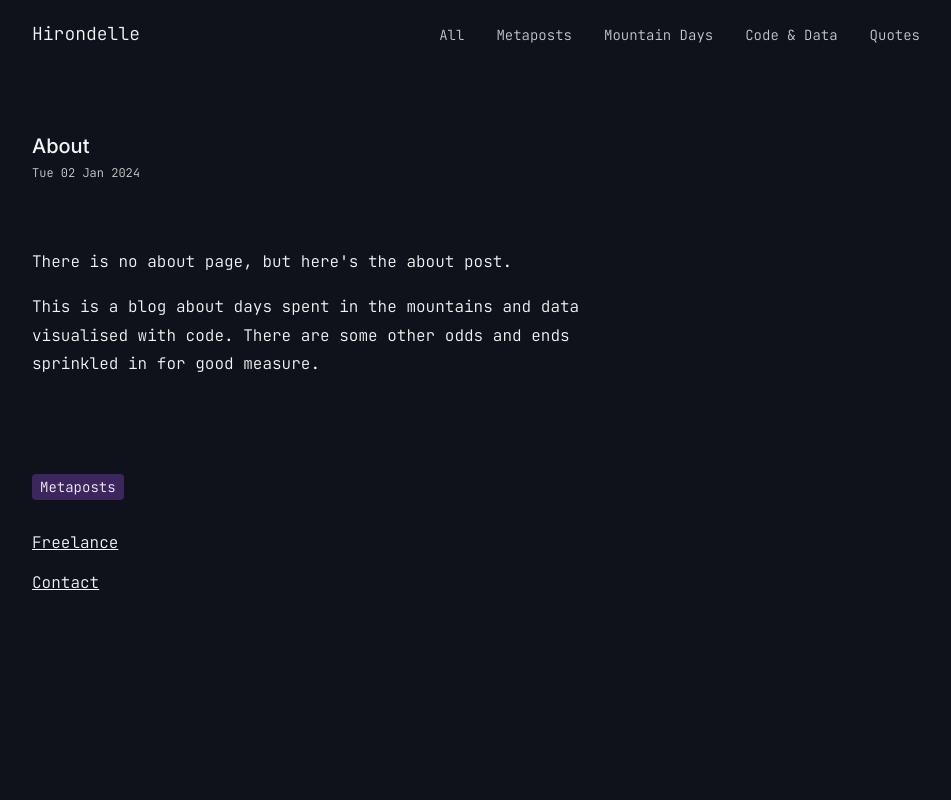
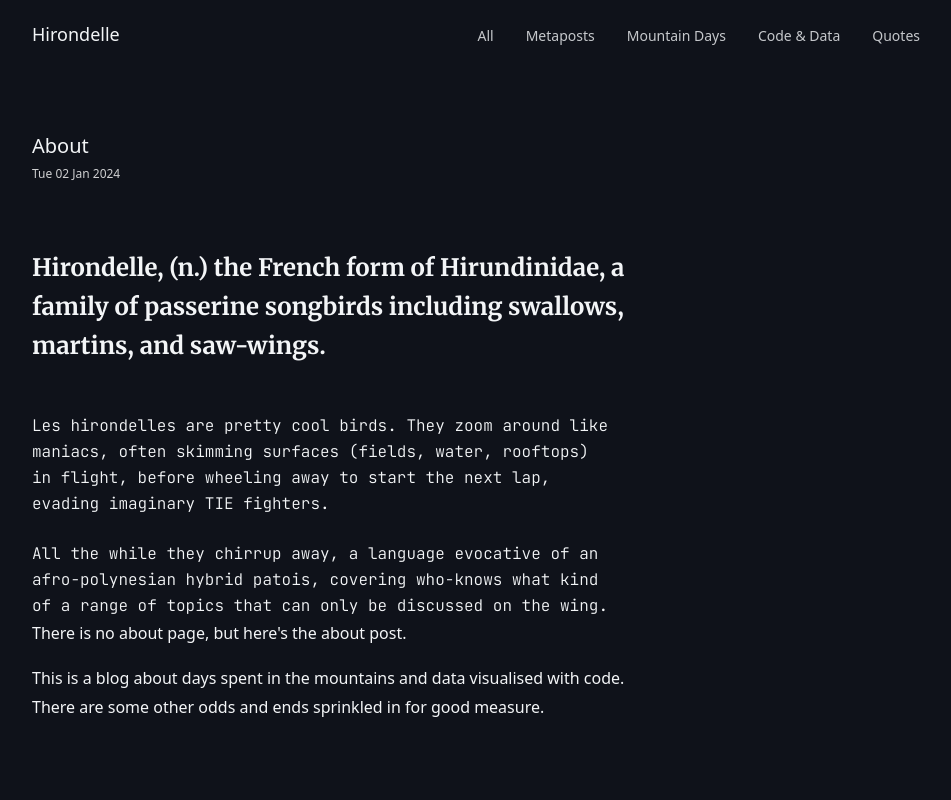
Before and after one commit to samjamead/hirondelle, a Next.js app: page /about in a window 1280 px wide. Shown: the top 800 px of the page, without its empty margins (160-1111 px from the left). Built offline with nearby package versions, Linux system fonts and the light colour scheme.

Commit message:
Going somewhere... but where?

```diff
--- /dev/null
+++ b/_components/page-hero.tsx
@@ -0,0 +1,3 @@
+export default function PageHero({ children }: { children: React.ReactNode }) {
+  return <div className='py-24'>{children}</div>;
+}
--- a/_components/post-list.tsx
+++ b/_components/post-list.tsx
@@ -20,16 +20,16 @@
 
   useEffect(() => {
     const filteredPosts = posts.filter((post) =>
-      category ? post.category === category : post
+      category ? post.category === category : post,
     );
     setPostList(filteredPosts);
   }, [category, posts]);
 
   return (
     <div>
-      <div className='my-16 flex flex-col lg:flex-row justify-between items-start lg:items-center gap-8'>
+      <div className='pb-16 flex flex-col lg:flex-row justify-between items-start lg:items-center gap-8'>
         <p>
-          {category && <span>{category}: </span>}
+          {category ? <span>{category}: </span> : 'A total of '}
           {postList.length} posts
         </p>
         {category && category === 'Mountains' && (
--- a/app/(posts)/about/page.mdx
+++ b/app/(posts)/about/page.mdx
@@ -9,6 +9,23 @@
 
 <PostHero metadata={metadata} />
 
+<h2 className='text-2xl max-w-2xl font-bold leading-relaxed mb-12 font-merriweather'>
+  Hirondelle, (n.) the French form of Hirundinidae, a family of passerine
+  songbirds including swallows, martins, and saw-wings.
+</h2>
+<div className='font-jetBrainsMono leading-relaxed max-w-xl space-y-6'>
+  <p>
+    Les hirondelles are pretty cool birds. They zoom around like maniacs, often
+    skimming surfaces (fields, water, rooftops) in flight, before wheeling away
+    to start the next lap, evading imaginary TIE fighters.{' '}
+  </p>
+  <p>
+    All the while they chirrup away, a language evocative of an afro-polynesian
+    hybrid patois, covering who-knows what kind of a range of topics that can
+    only be discussed on the wing.
+  </p>
+</div>
+
 There is no about page, but here's the about post.
 
 This is a blog about days spent in the mountains and data visualised with code. There are some other odds and ends sprinkled in for good measure.
--- a/app/(posts)/posts.css
+++ b/app/(posts)/posts.css
@@ -1,8 +1,3 @@
-h1,
-h2 {
-  font-family: 'Inter', sans-serif;
-}
-
 h3 {
   font-family: 'JetBrains Mono', monospace;
   text-transform: uppercase;
--- a/app/globals.css
+++ b/app/globals.css
@@ -10,7 +10,7 @@
 
 @media (prefers-color-scheme: dark) {
   :root {
-    --foreground: 200 20% 96%;
+    --foreground: 226 100% 94%;
     --background: 221 28% 8%;
     --card-bg: 221 28% 17%;
   }
--- a/app/layout.tsx
+++ b/app/layout.tsx
@@ -1,14 +1,21 @@
 import type { Metadata } from 'next';
-import { Inter, JetBrains_Mono } from 'next/font/google';
+import { Inter, JetBrains_Mono, Merriweather } from 'next/font/google';
 import './globals.css';
 import Header from '@/_components/header';
 import Footer from '@/_components/footer';
 import { Suspense } from 'react';
 import Loading from './loading';
 
-const inter = Inter({ subsets: ['latin'] });
-const jetBrainsMono = JetBrains_Mono({ subsets: ['latin'] });
-
+const inter = Inter({ subsets: ['latin'], variable: '--font-inter' });
+const jetBrainsMono = JetBrains_Mono({
+  subsets: ['latin'],
+  variable: '--font-jetBrainsMono',
+});
+const merriweather = Merriweather({
+  weight: ['300', '400', '700'],
+  subsets: ['latin'],
+  variable: '--font-merriweather',
+});
 export const metadata: Metadata = {
   title: 'Hirondelle',
   description: 'Une petite liste',
@@ -22,7 +29,7 @@
   return (
     <html lang='en'>
       <body
-        className={`${inter.className} ${jetBrainsMono.className} w-full min-h-screen px-4 font-light flex flex-col justify-start`}
+        className={`${inter.variable} ${jetBrainsMono.variable} ${merriweather.variable} w-full min-h-screen px-4 font-light flex flex-col justify-start`}
       >
         <Suspense fallback={<Loading />}>
           <Header />
--- a/app/page.tsx
+++ b/app/page.tsx
@@ -2,6 +2,7 @@
 import { dateStringToBinary } from '@/_utils/helpers';
 import PostList from '@/_components/post-list';
 import extraPosts from '@/_data/posts.json';
+import PageHero from '@/_components/page-hero';
 
 export const metadata = {
   title: 'Hirondelle',
@@ -24,7 +25,13 @@
 
   return (
     <div className='w-full'>
-      <div className='max-w-6xl mx-auto flex flex-col gap-8'>
+      <div className='max-w-6xl mx-auto'>
+        <PageHero>
+          <h2 className='text-2xl max-w-2xl font-bold leading-relaxed font-merriweather'>
+            A list of posts, notes, and other things written or accumulated by
+            Sam Mead.
+          </h2>
+        </PageHero>
         {posts && <PostList posts={parsedPosts} />}
       </div>
     </div>
--- a/tailwind.config.ts
+++ b/tailwind.config.ts
@@ -13,6 +13,11 @@
         foreground: 'hsl(var(--foreground))',
         'card-bg': 'hsl(var(--card-bg))',
       },
+      fontFamily: {
+        merriweather: ['var(--font-merriweather)'],
+        inter: ['var(--font-inter)'],
+        jetBrainsMono: ['var(--font-jetBrainsMono)'],
+      },
     },
   },
   plugins: [],
```
